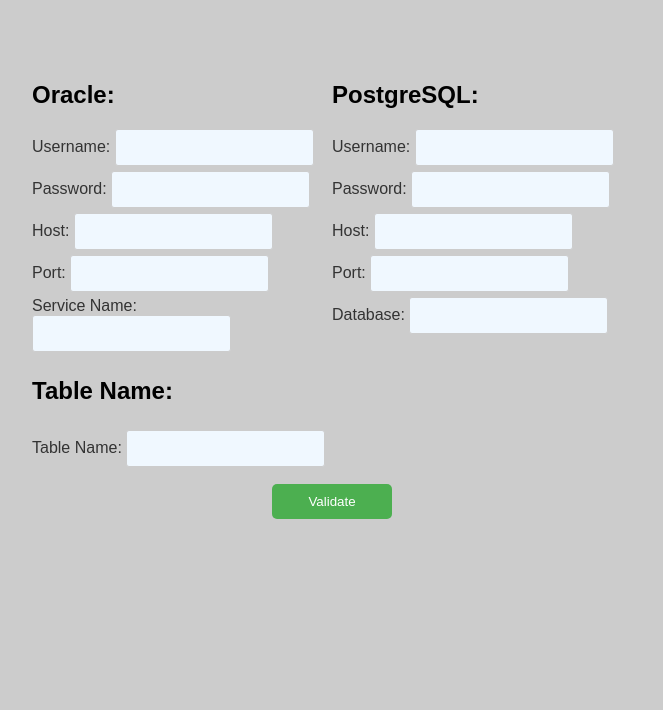
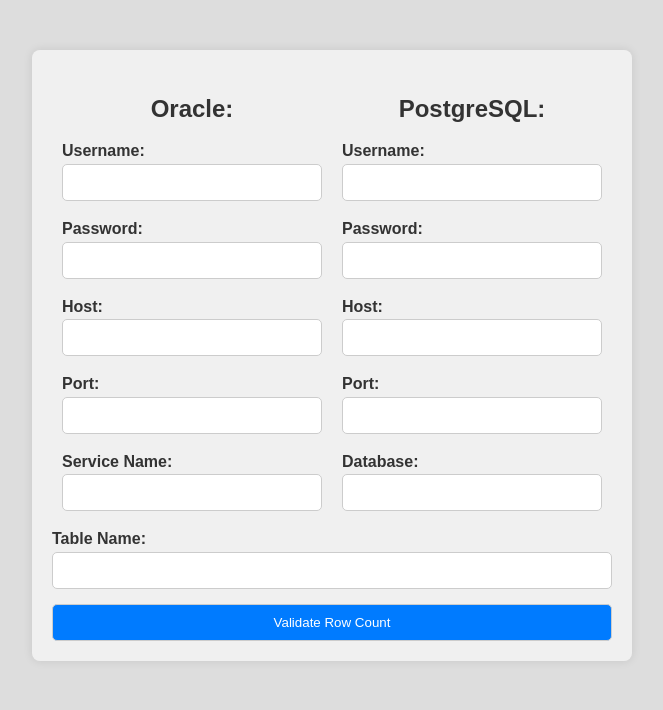
Before and after one commit to i-am-sultan/Ora2PG-Comparision-Tool-Using-Flask, a Flask app: page / in a window 1280 px wide. Shown: the top 710 px of the page, without its empty margins (308-971 px from the left). Run offline with Flask 3, Linux system fonts and the light colour scheme; some libraries are stand-ins or nearby versions.

Commit message:
a modern look to our application

```diff
--- a/Templates/index.html
+++ b/Templates/index.html
@@ -27,7 +27,7 @@
                     </div>
                     <div class="field">
                         <label for="oracle_port">Port:</label>
-                        <input type="number" id="oracle_port" name="oracle_port" required>
+                        <input type="text" id="oracle_port" name="oracle_port" required>
                     </div>
                     <div class="field">
                         <label for="oracle_service_name">Service Name:</label>
@@ -50,7 +50,7 @@
                     </div>
                     <div class="field">
                         <label for="postgres_port">Port:</label>
-                        <input type="number" id="postgres_port" name="postgres_port" required>
+                        <input type="text" id="postgres_port" name="postgres_port" required>
                     </div>
                     <div class="field">
                         <label for="postgres_dbname">Database:</label>
@@ -59,12 +59,12 @@
 
                 </div>
             </div>
-            <h2>Table Name:</h2>
+            <!-- <h2>Table Name:</h2> -->
             <div class="field">
                 <label for="table_names">Table Name:</label>
                 <input type="text" id="table_names" name="table_names" required>
             </div>
-            <input type="submit" value="Validate" class="button">
+            <input type="submit" value="Validate Row Count" class="button">
         </form>
     </div>
 </body>
--- a/static/style.css
+++ b/static/style.css
@@ -1,27 +1,75 @@
-/* Basic styling */
-h1{
-    size: 2px;
-    justify-content: c;
-}
-body {
-    font-family: sans-serif;
+/* Reset default browser styles */
+* {
     margin: 0;
-    padding: 20px;
-    background-color: #cccccc; /* 60% light grey */
+    padding: 0;
+    box-sizing: border-box;
 }
 
-/* Form container */
-.container {
-    max-width: 600px; /* Adjust as needed */
-    margin: 0 auto;
-    padding: 20px;
-    border-radius: 5px;
+/* Global styles */
+body {
+    font-family: Arial, sans-serif;
+    background-color: #dddddd;
+    color: #333;
+    line-height: 1.6;
 }
 
-/* Form fields */
+.container {
+    max-width: 600px;
+    margin: 50px auto;
+    padding: 20px;
+    background-color: #ffffff92;
+    border-radius: 8px;
+    box-shadow: 0 0 10px rgba(0, 0, 0, 0.1);
+}
+
+h1, h2 {
+    margin-bottom: 20px;
+    text-align: center;
+}
+
 .form {
     display: flex;
     flex-direction: column;
+}
+
+.field {
+    margin-bottom: 15px;
+}
+
+label {
+    font-weight: bold;
+}
+
+input[type="text"],
+input[type="password"],
+input[type="number"],
+input[type="submit"] {
+    width: 100%;
+    padding: 10px;
+    border: 1px solid #ccc;
+    border-radius: 5px;
+    transition: border-color 0.3s ease;
+}
+
+input[type="text"]:focus,
+input[type="password"]:focus,
+input[type="number"]:focus {
+    outline: none;
+    border-color: #007bff;
+}
+
+.button {
+    background-color: #007bff;
+    color: #fff;
+    border: none;
+    padding: 10px 20px;
+    border-radius: 5px;
+    cursor: pointer;
+    transition: background-color 0.3s ease;
+}
+
+.button:hover {
+    background-color: #0056b3;
 }
 
 .credentials-container {
@@ -29,41 +77,29 @@
     justify-content: space-between;
 }
 
-.oracle-credentials, .postgres-credentials {
+.oracle-credentials,
+.postgres-credentials {
     flex: 1;
+    padding: 0 10px;
 }
 
-.field {
-    margin: 5px 0;
+.oracle-credentials h2,
+.postgres-credentials h2 {
+    margin-bottom: 10px;
 }
 
-label {
-    color: #333; /* 30% pure white */
+/* Responsive styles */
+@media screen and (max-width: 600px) {
+    .container {
+        margin: 20px;
+        padding: 10px;
+    }
 }
 
-input[type="text"], input[type="number"], input[type="password"] {
-    padding: 10px;
-    border: 1px solid #ccc;
-    border-radius: 3px;
-    background-color: #f0f8ff; /* 10% green */
+/* Custom icon styling */
+.icon {
+    display: block;
+    margin: 0 auto 20px;
+    width: 100px;
+    height: 100px;
 }
-
-input[type="submit"] {
-    margin: 2% 40%;
-    padding: 10px 20px;
-    border: none;
-    border-radius: 5px;
-    background-color: #4CAF50; /* green */
-    color: white;
-    cursor: pointer;
-}
-
-input[type="submit"]:hover {
-    background-color: #ffffff; /* darker green */
-    appearance: none;
-    border: 1px solid rgba(27, 31, 35, .15);
-    border-radius: 6px;
-    box-shadow: rgba(27, 31, 35, .1) 0 1px 0;
-    box-sizing: border-box;
-    color: #000000;
-}
```
